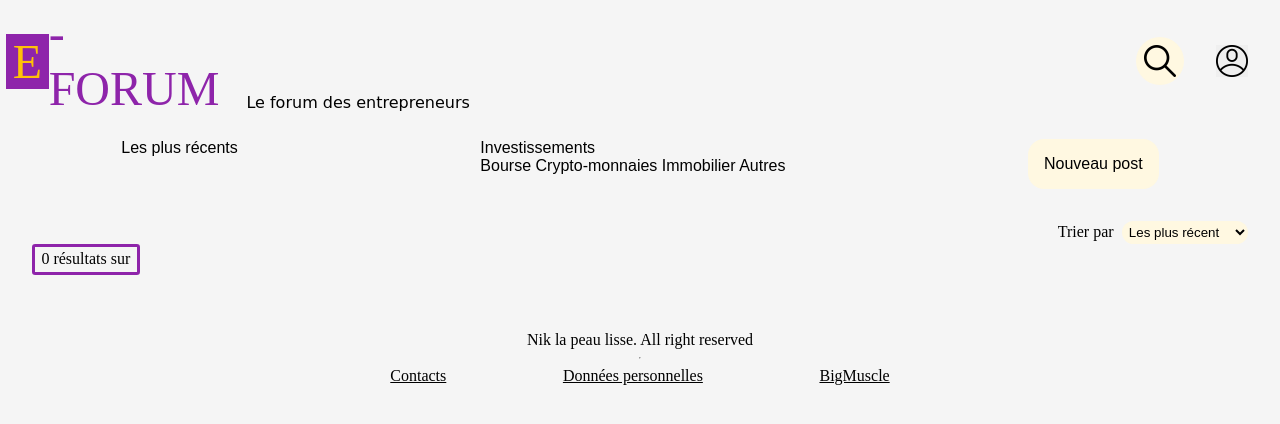
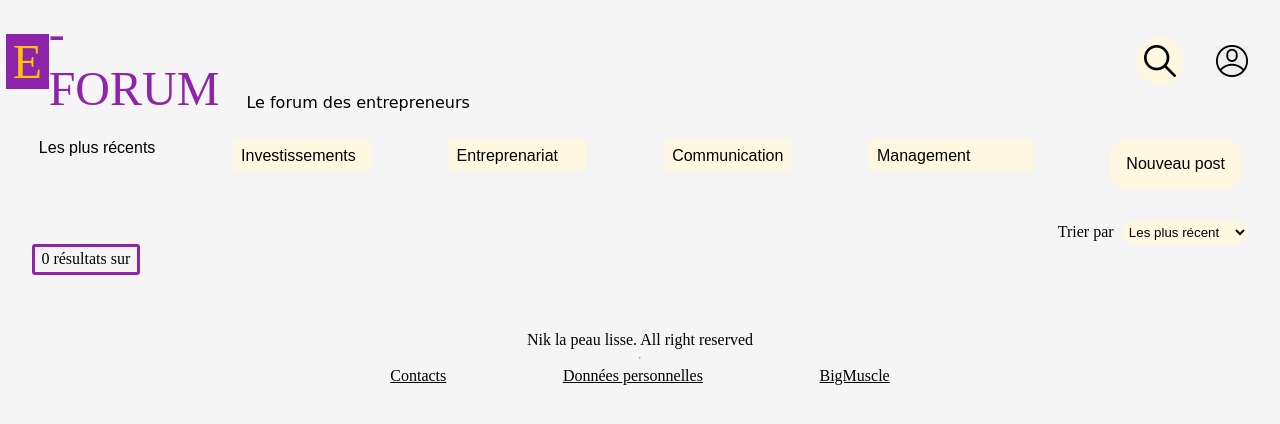
Before and after one commit to CyrilleStr/eforum, a Symfony app: template templates/post/list.html.twig in a window 1280 px wide. Shown: the top 424 px of the page. Run offline with Twig, Linux system fonts and the light colour scheme; the template is opened without the code that fills it, so the values that code supplies are empty; some libraries are stand-ins or nearby versions.

Commit message:
nav done

```diff
--- a/pb.txt
+++ b/pb.txt
@@ -4,7 +4,7 @@
     - centraliser affichage list_post
 
 A faire :
-- refaire nav
+- ajouter nombre de vues par topic
 - list_post : afficher clairement type post (avec code couleur)
 - état a affichier avec un rond rouge/vert
 - ajouter un répondre à
--- a/public/css/base.css
+++ b/public/css/base.css
@@ -161,7 +161,33 @@
 }
 
 .dropdown-btn {
+    padding: 0.5rem;
+    border-radius: 0.3rem;
+}
 
+.dropdown-div {
+    transition: 0.3s;
+    height: 2rem;
+    width: max-content;
+    overflow: hidden;
+    display: flex;
+    flex-direction: column;
+    background-color: #fff8e1;
+}
+
+.dropdown-div:hover {
+    transition: 0.3s;
+    overflow: visible;
+}
+
+.dropdown-item {
+    display: flex;
+    flex-direction: column;
+    background-color: #fff8e1;
+}
+
+.dropdown-link{
+    margin: 0.5rem;
 }
 
 #new_post{
--- a/src/Controller/PostController.php
+++ b/src/Controller/PostController.php
@@ -134,7 +134,7 @@
     public function list($startAt, $catName, $subCatName, $orderBy, $onlyPost, PostRepository $repoPost, CategoryRepository $repoCat){
         $posts = array();
         $more = false;
-        $pageCapacity = 3;
+        $pageCapacity = 10;
 
         switch($orderBy){
             case "none":
--- a/templates/base.html.twig
+++ b/templates/base.html.twig
@@ -46,13 +46,37 @@
             </div>
             <nav>
                 <a class="nav-link" href="{{ path('list_posts') }}">Les plus récents</a>
-                <div class="dropdown-btn">
-                    <a href="{{ path('list_posts', {catName:"Investissements"})}}">Investissements</a>
+                <div class="dropdown-div">
+                    <a class="dropdown-btn" href="{{ path('list_posts', {catName:"Investissements"})}}">Investissements</a>
                     <div class="dropdown-item">
-                        <a class="nav-link" href="{{path('list_posts', {subCatName:"Bourse",catName:"Investissements"}) }}">Bourse</a>
-                        <a class="nav-link" href="{{path('list_posts', {subCatName:"Crypto-monnaies",catName:"Investissements"})}}">Crypto-monnaies</a>
-                        <a class="nav-link" href="{{path('list_posts', {subCatName:"Immobilier",catName:"Investissements"})}}">Immobilier</a>
-                        <a class="nav-link" href="{{path('list_posts', {subCatName:"Autres",catName:"Investissements"})}}">Autres</a>
+                        <a class="dropdown-link" href="{{path('list_posts', {subCatName:"Bourse",catName:"Investissements"}) }}">Bourse</a>
+                        <a class="dropdown-link" href="{{path('list_posts', {subCatName:"Crypto-monnaies",catName:"Investissements"})}}">Crypto-monnaies</a>
+                        <a class="dropdown-link" href="{{path('list_posts', {subCatName:"Immobilier",catName:"Investissements"})}}">Immobilier</a>
+                        <a class="dropdown-link" href="{{path('list_posts', {subCatName:"Autres",catName:"Investissements"})}}">Autres</a>
+                    </div>
+                </div>
+                <div class="dropdown-div">
+                    <a class="dropdown-btn" href="{{ path('list_posts', {catName:"Entreprenariat"})}}">Entreprenariat</a>
+                    <div class="dropdown-item">
+                        <a class="dropdown-link" href="{{path('list_posts', {subCatName:"Création d'entreprise",catName:"Entreprenariat"}) }}">Bourse</a>
+                        <a class="dropdown-link" href="{{path('list_posts', {subCatName:"Comptabilité",catName:"Entreprenariat"})}}">Crypto-monnaies</a>
+                        <a class="dropdown-link" href="{{path('list_posts', {subCatName:"Autres",catName:"Entreprenariat"})}}">Autres</a>
+                    </div>
+                </div>
+                <div class="dropdown-div">
+                    <a class="dropdown-btn" href="{{ path('list_posts', {catName:"Communication"})}}">Communication</a>
+                    <div class="dropdown-item">
+                        <a class="dropdown-link" href="{{path('list_posts', {subCatName:"Marketing",catName:"Communication"}) }}">Marketing</a>
+                        <a class="dropdown-link" href="{{path('list_posts', {subCatName:"Feedback",catName:"Communication"})}}">Feedback</a>
+                        <a class="dropdown-link" href="{{path('list_posts', {subCatName:"Autres",catName:"Communication"})}}">Autres</a>
+                    </div>
+                </div>
+                <div class="dropdown-div">
+                    <a class="dropdown-btn" href="{{ path('list_posts', {catName:"Management"})}}">Management</a>
+                    <div class="dropdown-item">
+                        <a class="dropdown-link" href="{{path('list_posts', {subCatName:"Gestion managériale",catName:"Management"}) }}">Gestion managériale</a>
+                        <a class="dropdown-link" href="{{path('list_posts', {subCatName:"Relations humaines",catName:"Management"})}}">Relations humaines</a>
+                        <a class="dropdown-link" href="{{path('list_posts', {subCatName:"Gestion du stress",catName:"Management"})}}">Gestion du stress</a>
                     </div>
                 </div>
                 <a class="nav-link" id="new_post" href="{{ path('create_post') }}">Nouveau post</a>
```
